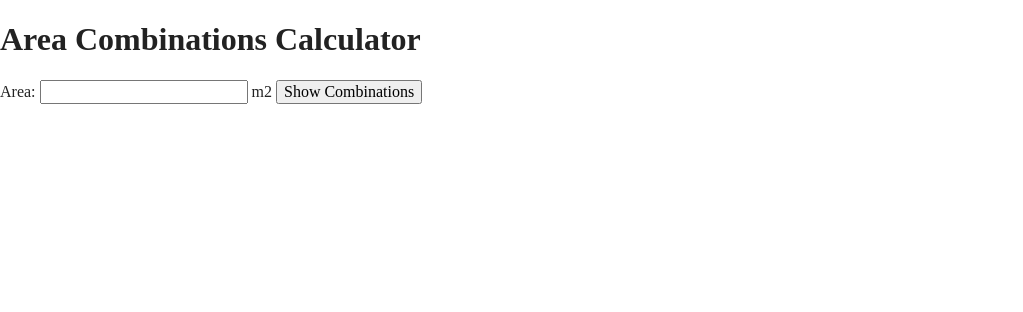
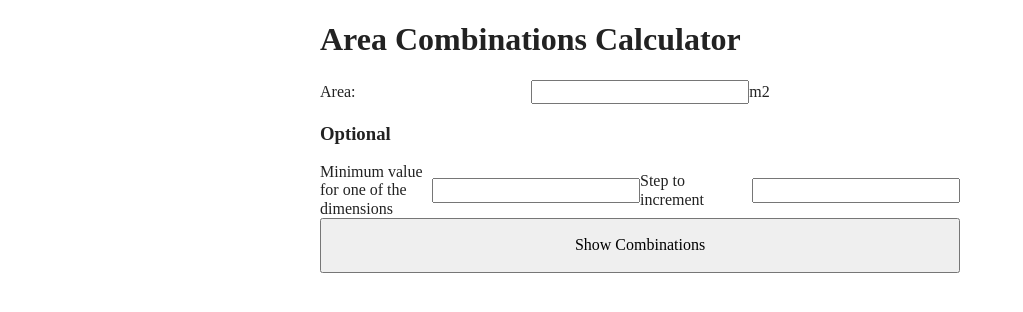
Before and after one commit to ClariceR/area-combinations, a website built with Parcel: page index.html in a window 1280 px wide. Shown: the whole page, without its empty margins (0-1023 px from the left). Built offline with nearby package versions, Linux system fonts and the light colour scheme.

Commit message:
Before materialize

```diff
--- a/css/main.css
+++ b/css/main.css
@@ -86,6 +86,29 @@ textarea {
 /* ==========================================================================
    Author's custom styles
    ========================================================================== */
+* {
+  box-sizing: border-box;
+}
+
+.container {
+  width: 50%;
+  margin: 0 auto;
+}
+
+form {
+  display: flex;
+  flex-flow: row wrap;
+}
+
+label, input {
+  flex: 1;
+  align-self: center;
+}
+
+button {
+  width: 100%;
+  padding: 1rem;
+}
 
 /* ==========================================================================
    Helper classes
--- a/index.html
+++ b/index.html
@@ -25,15 +25,35 @@
 <body>
 
   <!-- Add your site or application content here -->
+  <div class="container">
     <header>
+
       <h1>Area Combinations Calculator</h1>
+
     </header>
     <main>
+
+      <form action="">
         <label for="area">Area:</label>
-    <input type="text" name="area">
+        <input type="number" step="0.01" min="0" name="area" id="area-number">
         <label for="area">m2</label>
+      </form>
+        <h3>Optional</h3>
+      <form>
+        <label for="min-value">Minimum value for one of the dimensions</label>
+        <input type="number" step="0.01" min="0.1" name="min-value" id="min-value">
+        <label for="step-value">Step to increment</label>
+        <input type="number" step="0.01" min="0.1" name="step-value" id="step-value">
         <button>Show Combinations</button>
+      </form>
+
+      <section>
+        <ul class="hide"></ul>
+      </section>
+
     </main>
+  </div>
+
 
 
 
```
Lines whose indentation alone changed are shown as unchanged.
